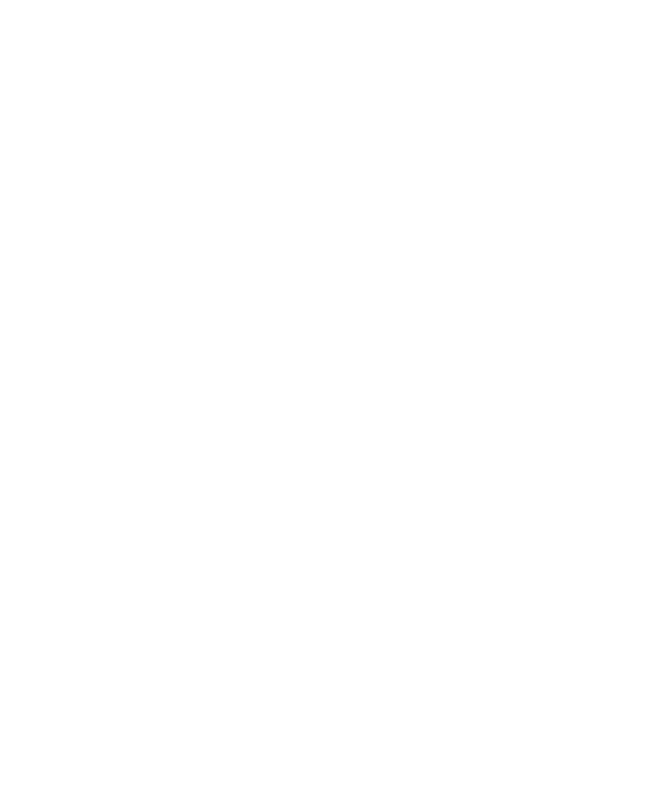
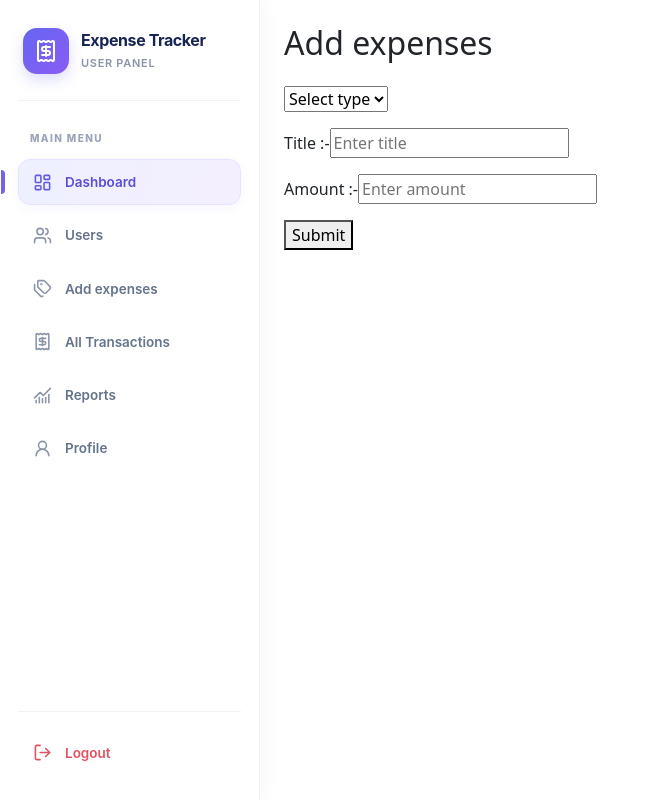
Before and after one commit to mansipadsala27/EXPENSE_TRACKER_PROJECT, a React (Vite) app: page /addexpense in a window 1280 px wide. Before the commit this address had no page. Shown: the whole page, without its empty margins (0-659 px from the left). Built offline with nearby package versions, Linux system fonts and the light colour scheme.

Commit message:
add-expense-done

```diff
--- a/db.json
+++ b/db.json
@@ -78,6 +78,20 @@
       "title": "Salary",
       "amount": 22000,
       "type": "income"
+    },
+    {
+      "userId": "zaL_8AcyuoU",
+      "title": "from papa",
+      "amount": "1200",
+      "type": "income",
+      "id": "xxvdTsYCjX8"
+    },
+    {
+      "userId": "zaL_8AcyuoU",
+      "title": "nasto",
+      "amount": "250",
+      "type": "expense",
+      "id": "rOWzx7El934"
     }
   ],
   "$schema": "./node_modules/json-server/schema.json"
--- a/src/App.jsx
+++ b/src/App.jsx
@@ -4,6 +4,8 @@
 import AdminDashboard from "./Pages/AdminDashboard"
 import UserDashboard from "./Pages/UserDashboard"
 import Protected from "./Protected/Protected"
+import Addexpense from "./Pages/Addexpense"
+import All_transactions from "./Pages/All_transactions"
 
 function App() {
 
@@ -18,6 +20,10 @@
      </Route>
 
       <Route path="/userdash" element={<UserDashboard/>}></Route>
+      <Route path="/addexpense" element={<Addexpense/>}></Route>
+      <Route path="/alltransactions" element={<All_transactions/>}></Route>
+
+
 
 
     </Routes>
--- /dev/null
+++ b/src/Pages/Addexpense.jsx
@@ -0,0 +1,97 @@
+import React, { useState } from 'react'
+import Usersidebar from '../component/User/Usersidebar'
+import { useAuth } from '../context/AuthContext'
+import { useNavigate } from 'react-router-dom'
+
+
+
+const Addexpense = () => {
+    const [formdata,setFormdata]=useState({
+        type:'',
+        title:'',
+        amount:''
+    })
+    const {user}=useAuth()
+
+    const navigate=useNavigate()
+
+    const handleChange=(e)=>{
+        const {name,value}=e.target
+        setFormdata({
+            ...formdata,
+            [name]:value
+        })
+    }
+    const handleSubmit=async(e)=>{
+        e.preventDefault()
+
+        alert("Expense added")
+        let obj={
+            userId:user?.id,
+            title:formdata?.title,
+            amount:formdata?.amount,
+            type:formdata?.type,
+
+        }
+        try{
+            let res= await fetch(`http://localhost:8000/expenses`,{
+                headers:{
+                    'Content-type':'applicaton/json'
+                },
+                method:"POST",
+                body:JSON.stringify(obj)
+            })
+            let result= await res.json()
+
+        }
+        catch(err){
+            console.log(err);
+            return false
+
+        }
+        navigate(`/userdash`)
+
+    }
+  return (
+     <div className="d-flex">
+
+         <Usersidebar></Usersidebar>
+
+          <div className="flex-grow-1 p-4">
+            <h2 className="mb-4">Add expenses</h2>
+
+              <form onSubmit={handleSubmit}>
+               <p>
+                 <select name="type" onChange={handleChange}>
+                    <option value="select type">
+                        Select type
+                    </option>
+                    <option value="expense">
+                        Expense
+                    </option>
+                    <option value="income">
+                        Income
+                    </option>
+                </select>
+               </p>
+
+                <p>
+                    <label htmlFor="title">Title :- </label>
+                    <input type="text" name='title' placeholder='Enter title' onChange={handleChange}/>
+                </p>
+                <p>
+                    <label htmlFor="amount">Amount :- </label>
+                    <input type="text" name='amount' placeholder='Enter amount' onChange={handleChange}/>
+                </p>
+                <p>
+                    <button>Submit</button>
+                </p>
+
+            </form>
+          </div>
+
+        </div>
+  )
+}
+
+export default Addexpense
--- /dev/null
+++ b/src/Pages/All_transactions.jsx
@@ -0,0 +1,46 @@
+import React, { useEffect } from 'react'
+import Usersidebar from '../component/User/Usersidebar'
+const All_transactions = () => {
+   const fetchalldata=async()=>{
+
+     try{
+        let res=await fetch(`http://localhost:8000/expenses`,{
+                headers:{
+                    'Content-type':'applicaton/json'
+                },
+                method:"GET",
+                body:JSON.stringify()
+            })
+            let result= await res.json()
+          return result
+    }
+    catch(err){
+        console.log(err);
+        return false
+
+    }
+
+
+   }
+   fetchalldata()
+
+
+
+  return (
+    <div className="d-flex">
+
+     <Usersidebar></Usersidebar>
+
+      <div className="flex-grow-1 p-4">
+        <h2 className="mb-4">All Transactions</h2>
+        <table>
+
+        </table>
+
+      </div>
+
+    </div>
+  )
+}
+
+export default All_transactions
--- a/src/component/User/Usersidebar.jsx
+++ b/src/component/User/Usersidebar.jsx
@@ -11,6 +11,7 @@
 } from "lucide-react";
 import { useNavigate } from "react-router-dom";
 import { useAuth } from "../../context/AuthContext";
+import { Link } from "react-router-dom";
 
 const Usersidebar = () => {
 const navigate=useNavigate()
@@ -41,35 +42,39 @@
       <p className="sidebar-heading">MAIN MENU</p>
 
       <nav className="sidebar-menu">
-        <a href="#dashboard" className="sidebar-link active">
+
+        <Link to={`/userdash`} className="sidebar-link active">
           <LayoutDashboard size={19} />
           <span>Dashboard</span>
-        </a>
+        </Link>
 
-        <a href="#users" className="sidebar-link">
+       <Link className="sidebar-link">
           <Users size={19} />
           <span>Users</span>
-        </a>
+        </Link>
 
-        <a href="#categories" className="sidebar-link">
+
+        <Link to={`/addexpense`} className="sidebar-link">
           <Tags size={19} />
-          <span>Categories</span>
-        </a>
+          <span>Add expenses </span>
+        </Link>
 
-        <a href="#transactions" className="sidebar-link">
+        <Link to={`/alltransactions`} className="sidebar-link">
           <Receipt size={19} />
           <span>All Transactions</span>
-        </a>
+        </Link>
 
-        <a href="#reports" className="sidebar-link">
-          <ChartNoAxesCombined size={19} />
+
+        <Link className="sidebar-link">
+        <ChartNoAxesCombined size={19} />
           <span>Reports</span>
-        </a>
+        </Link>
 
-        <a href="#profile" className="sidebar-link">
-          <UserRound size={19} />
+        <Link className="sidebar-link">
+        <UserRound size={19} />
           <span>Profile</span>
-        </a>
+
+        </Link>
       </nav>
 
       <div className="sidebar-bottom">
```
